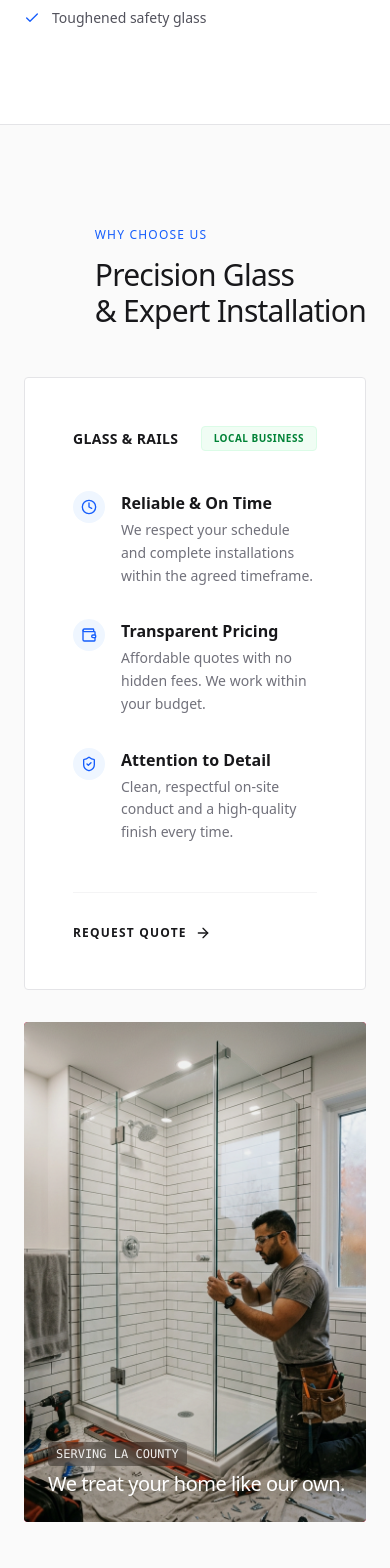
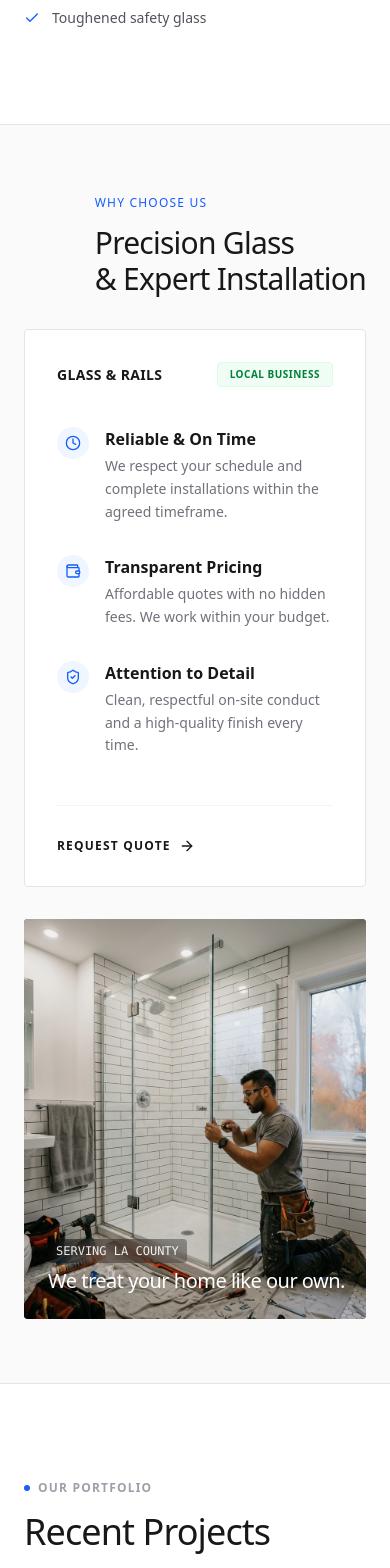
Before and after one commit to gabrieloevangelista/glass, a Next.js app: page / in a window 390 px wide. Shown: the part 1920-3488 px from the top of the page. Built offline with nearby package versions, Linux system fonts and the light colour scheme.

Commit message:
style(About): reduce vertical spacing and adjust responsive heights
- Decrease section padding and margin for more compact layout
- Make image container height responsive with min-height constraint
- Reduce padding on detail card for better mobile experience

```diff
--- a/src/components/About.tsx
+++ b/src/components/About.tsx
@@ -3,9 +3,9 @@ import { Clock, Wallet, ShieldCheck, ArrowRight } from 'lucide-react';
 
 export default function About() {
   return (
-    <section id="about" className="py-24 bg-zinc-50 border-y border-zinc-200">
+    <section id="about" className="py-16 bg-zinc-50 border-y border-zinc-200">
       <div className="max-w-screen-xl mx-auto px-6">
-        <div className="flex flex-col md:flex-row justify-between items-end mb-12 animate-on-scroll">
+        <div className="flex flex-col md:flex-row justify-between items-end mb-8 animate-on-scroll">
           <div>
             <span className="text-xs font-medium text-blue-600 uppercase tracking-widest">Why Choose Us</span>
             <h2 className="text-3xl font-medium text-zinc-900 mt-3 tracking-tight">Precision Glass <br/>& Expert Installation</h2>
@@ -14,8 +14,8 @@ export default function About() {
 
         <div className="grid grid-cols-1 lg:grid-cols-2 gap-8">
           {/* Image Card */}
-          <div className="overflow-hidden group animate-on-scroll order-2 lg:order-1 bg-rose-600 rounded-sm relative">
-            <div className="relative w-full h-[500px]">
+          <div className="overflow-hidden group animate-on-scroll order-2 lg:order-1 bg-rose-600 rounded-sm relative h-full min-h-[400px]">
+            <div className="relative w-full h-full">
                 <Image
                 src="/images/freepik__a-lone-contractor-of-south-asian-descent-wearing-a__63822.png"
                 alt="Modern Glass Bathroom"
@@ -30,7 +30,7 @@ export default function About() {
           </div>
 
           {/* Detail Card */}
-          <div className="bg-white p-12 md:p-16 flex flex-col justify-center border border-zinc-200 rounded-sm animate-on-scroll order-1 lg:order-2">
+          <div className="bg-white p-8 md:p-10 flex flex-col justify-center border border-zinc-200 rounded-sm animate-on-scroll order-1 lg:order-2">
             <div className="flex items-center justify-between mb-10">
               <span className="text-sm font-semibold text-zinc-900 tracking-wide">GLASS & RAILS</span>
               <span className="px-3 py-1 bg-green-50 text-green-700 text-[10px] uppercase tracking-wider font-bold rounded-sm border border-green-100">Local Business</span>
```
